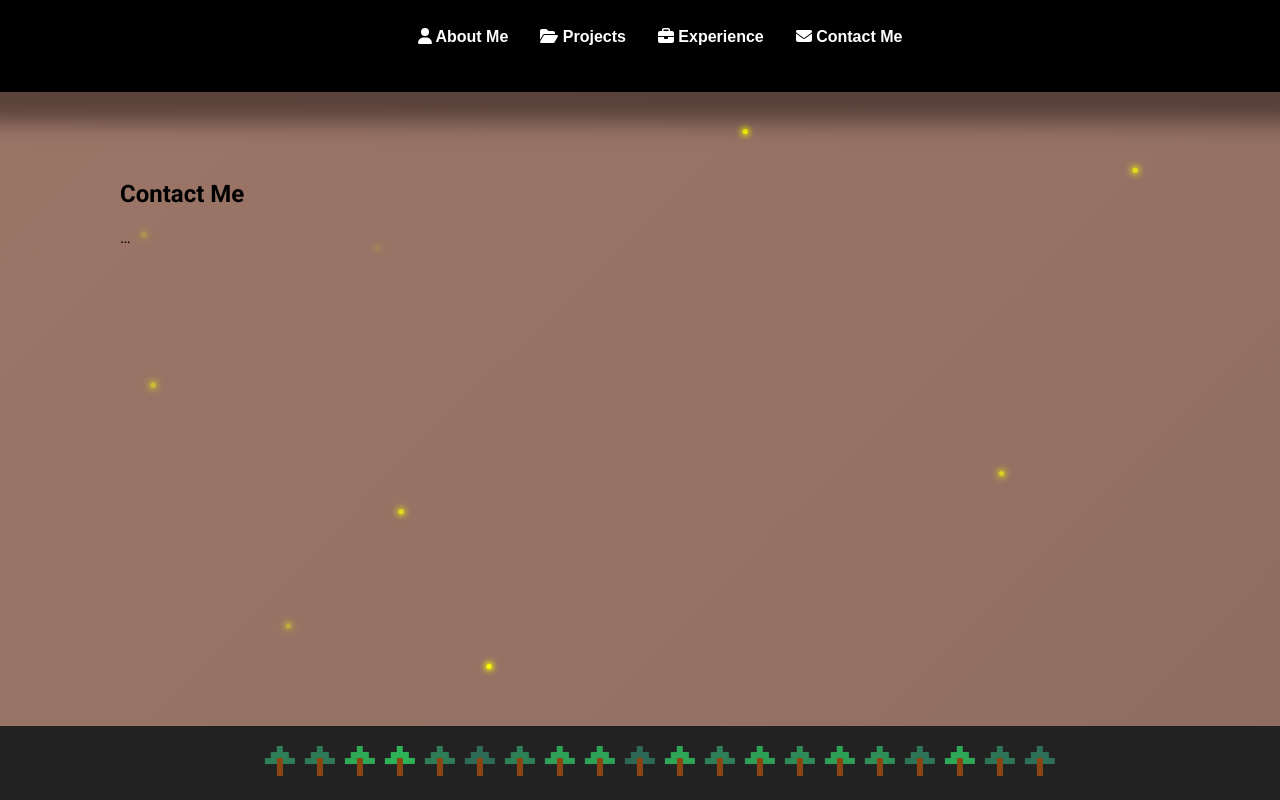
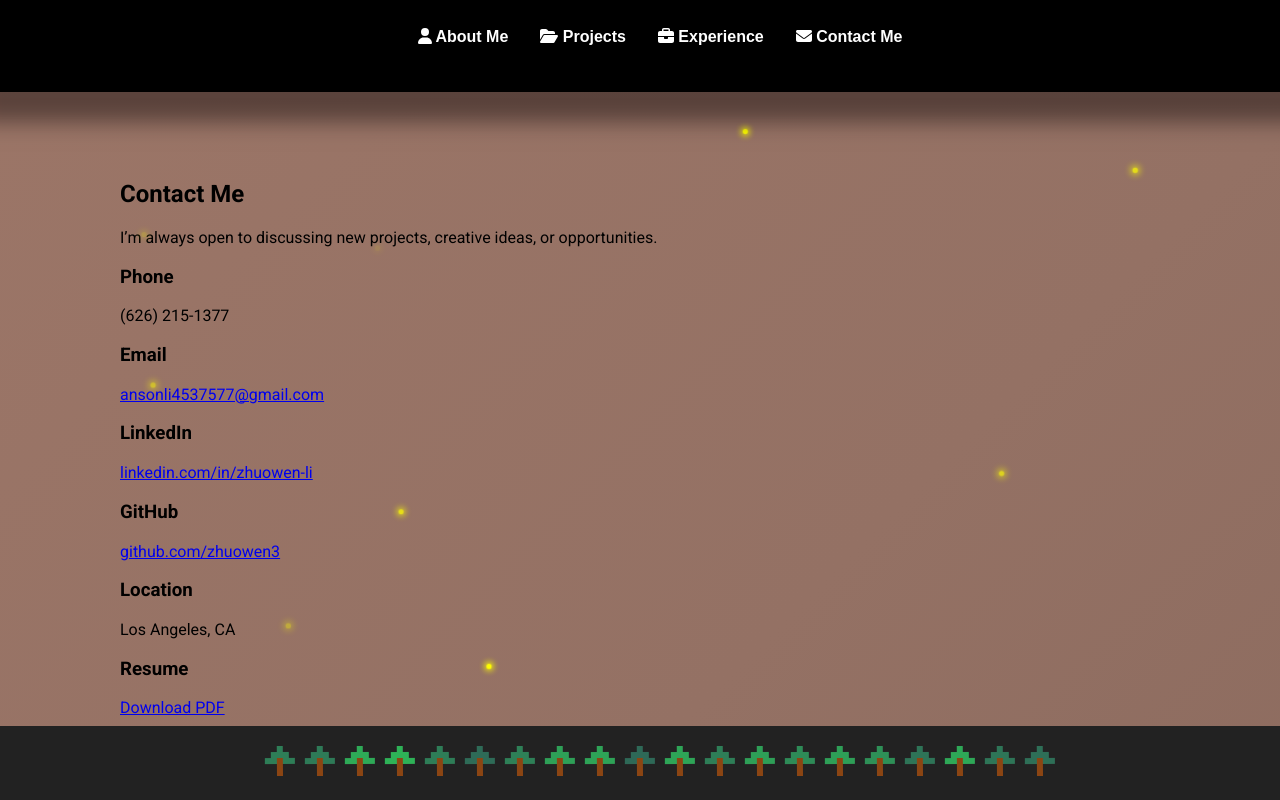
Before and after one commit to zhuowen3/my-portfolio, a Vue app: page / in a window 1280 px wide. Both pictures are taken after a click on the link "Contact Me". Built offline with nearby package versions, Linux system fonts and the light colour scheme.

Commit message:
Implementing new features

```diff
--- a/src/App.vue
+++ b/src/App.vue
@@ -75,10 +75,8 @@
       </section>
 
       <!-- Contact -->
-      <section v-if="active === 'Contact'">
-        <h2 class="text-2xl font-semibold mb-4">Contact Me</h2>
-        <p>…</p>
-      </section>
+      <!-- Contact -->
+    <Contact v-if="active === 'Contact'" />
     </main>
     <div class="firefly-container" v-if="firefliesEnabled">
     <div v-for="n in 20" :key="n" class="firefly"></div>
@@ -94,6 +92,7 @@ import { ref, onMounted, watch } from 'vue'
 import ImageGallery from '@/components/ImageGallery.vue'
 import ProjectAlpha from '@/components/projects/ProjectAlpha.vue'
 import ProjectBeta from '@/components/projects/ProjectBeta.vue'
+import Contact from '@/components/Contact.vue'
 const sections = [
   { id: 'About Me',   icon: ['fas','user'],         label: 'About Me'    },
   { id: 'Projects',   icon: ['fas','folder-open'],  label: 'Projects'    },
```
